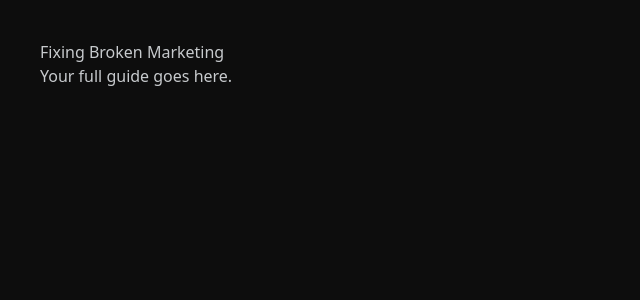
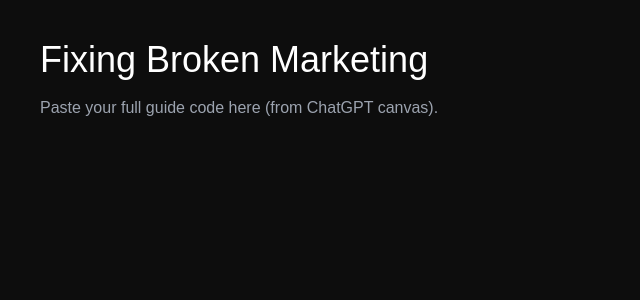
Before and after one commit to futurefi/Verdrae, a Next.js app: page / in a window 1280 px wide. Shown: the top 300 px of the page, without its empty margins (0-640 px from the left). Built offline with nearby package versions, Linux system fonts and the light colour scheme.

Commit message:
Add files via upload

```diff
--- a/app/globals.css
+++ b/app/globals.css
@@ -2,8 +2,17 @@
 @tailwind components;
 @tailwind utilities;
 
+:root {
+  color-scheme: dark;
+}
+
+html {
+  scroll-behavior: smooth;
+}
+
 body {
+  margin: 0;
   background: #0d0d0d;
   color: #c7cacd;
-  margin: 0;
+  font-family: Arial, Helvetica, sans-serif;
 }
--- a/app/page.tsx
+++ b/app/page.tsx
@@ -1,8 +1,10 @@
 export default function Page() {
   return (
-    <main style={{ padding: "40px" }}>
-      <h1>Fixing Broken Marketing</h1>
-      <p>Your full guide goes here.</p>
+    <main className="min-h-screen p-10">
+      <h1 className="text-4xl text-white mb-4">Fixing Broken Marketing</h1>
+      <p className="text-gray-400">
+        Paste your full guide code here (from ChatGPT canvas).
+      </p>
     </main>
   );
 }
--- a/package.json
+++ b/package.json
@@ -8,12 +8,15 @@
     "start": "next start"
   },
   "dependencies": {
-    "next": "14.2.0",
+    "next": "^14.2.33",
     "react": "18.2.0",
     "react-dom": "18.2.0"
   },
   "devDependencies": {
     "typescript": "^5",
+    "@types/node": "^22",
+    "@types/react": "^18",
+    "@types/react-dom": "^18",
     "tailwindcss": "^3.4.0",
     "postcss": "^8",
     "autoprefixer": "^10"
--- a/tailwind.config.js
+++ b/tailwind.config.js
@@ -1,5 +1,8 @@
 module.exports = {
-  content: ["./app/**/*.{js,ts,jsx,tsx}"],
+  content: [
+    "./app/**/*.{js,ts,jsx,tsx}",
+    "./components/**/*.{js,ts,jsx,tsx}"
+  ],
   theme: {
     extend: {},
   },
```
